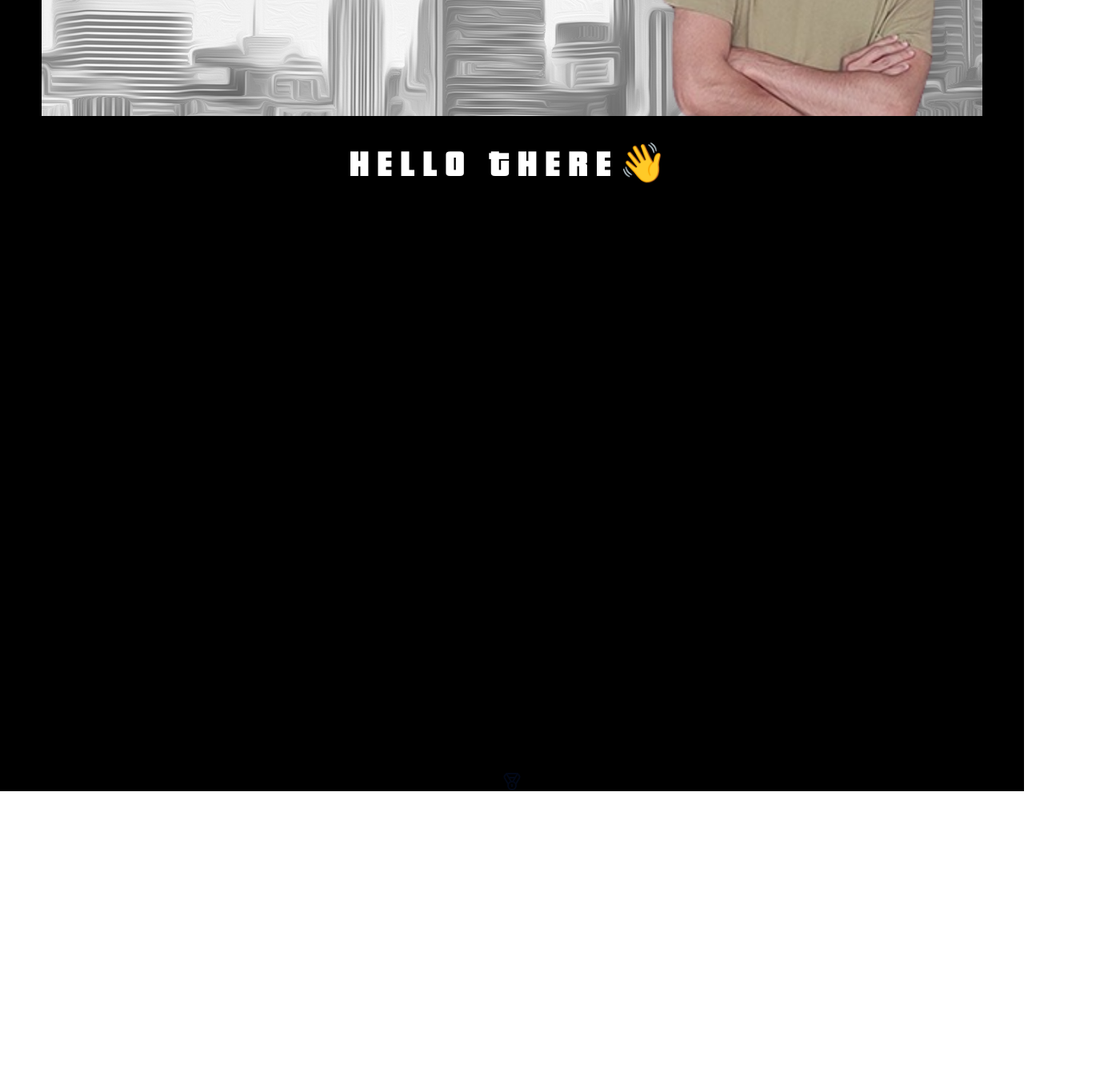
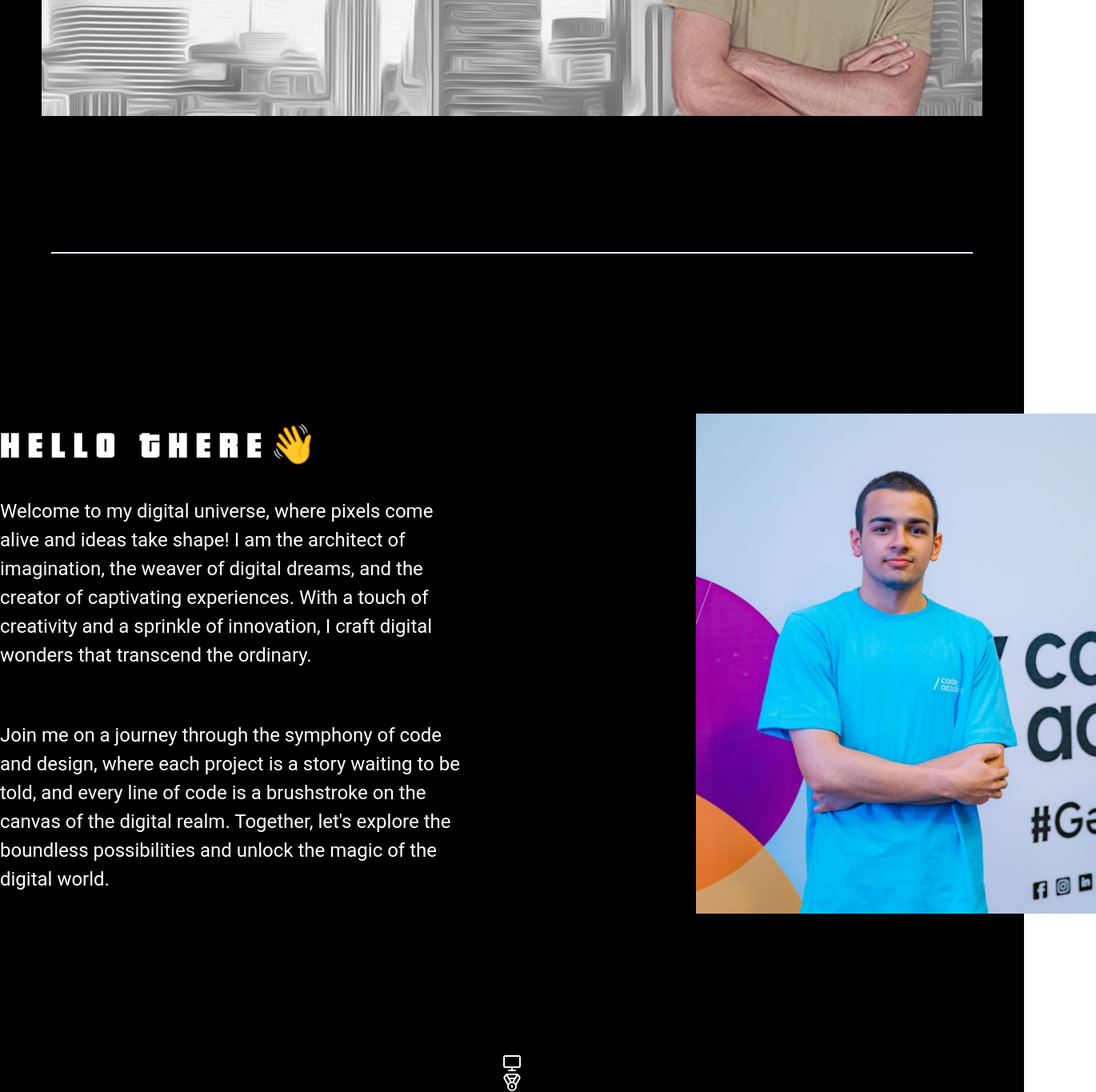
Before and after one commit to glaucc/gta4-themed-portfolio, a Next.js app: page / in a window 1280 px wide. Shown: the part 697-2062 px from the top of the page at 80% size, 1370 px wide, since content can reach past the window. Before the commit the page ends 1686 px from the top, so only its background shows below. Built offline with nearby package versions, Linux system fonts and the light colour scheme; no server answers; a web font is replaced by a local one.

Commit message:
Introduction section and skills icons

```diff
--- a/app/page.js
+++ b/app/page.js
@@ -4,7 +4,8 @@ import '../styles/styles.css'; // Import your CSS file with the necessary styles
 
 import figure1 from '../public/assets/img/GTA4-1-figure-removebg-preview.png'
 import figure2 from '../public/assets/img/bald.png';
-import gtaPoster from '../public/assets/img/gtaposter.jpg'
+import gtaPoster from '../public/assets/img/gtaposter.jpg';
+import yo_jj from '../public/assets/img/yo-jj.png';
 
 const audioUrl = "/assets/music/gta4-theme.mp3";
 
@@ -14,10 +15,11 @@ import { useState, useEffect } from 'react';
 import Link from 'next/link';
 import useSound from "use-sound";
 
-import { ArrowRight, Medal, MoveRight, Music, Pause, Play, SkipBack, SkipForward } from 'lucide-react';
+import { ArrowRight, Disc3, GemIcon, Medal, Monitor, MonitorCheck, MoveRight, Music, Music3, Pause, Play, SeparatorHorizontal, SkipBack, SkipForward } from 'lucide-react';
 import { Popover, PopoverContent, PopoverTrigger } from '@/components/ui/popover';
 import { Button } from '@/components/ui/button';
 import { Progress } from '@/components/ui/progress';
+import { Separator } from '@/components/ui/separator';
 
 
 export default function Home() {
@@ -26,10 +28,24 @@ export default function Home() {
   const [isPopupOpen, setIsPopupOpen] = useState(false);
   const [progress, setProgress] = useState(13)
   const [isPlaying, setIsPlaying] = useState(false)
-  const [hasClicked, setHasClicked] = useState(false); // New state to track whether the button has been clicked
+  const [hasClicked, setHasClicked] = useState(false);
+  const [isIconClicked, setIsIconClicked] = useState(false);
 
+  const toggleIcon = () => {
+    setIsIconClicked(!isIconClicked)
+  }
 
   const [play, { pause, duration, sound }] = useSound(audioUrl);
+
+  // const [isMounted, setIsMounted] = useState(false);
+
+  // useEffect(() => {
+  //   setIsMounted(true);
+  // }, []);
+
+  // if (!isMounted) {
+  //   return null;
+  // }
 
   const playingButton = () => {
     if (isPlaying) {
@@ -117,6 +133,8 @@ export default function Home() {
   // }
 
 
+
+
   return (
     <div className="min-h-screen flex flex-col items-center justify-center bg-black">
       <Head>
@@ -148,7 +166,7 @@ export default function Home() {
 
                     {!hasClicked && (
                       <div className='flex items-center first-play'>
-                      <p className="text-white mr-2">First Play the music </p> <MoveRight size={32} className='mr-6'/>
+                      <p className="text-white ml-[-40px] w-[380px]">First Play the music</p><Disc3/><MoveRight size={32} className='mr-6 ml-5'/>
                       </div>)}
                     </div>
                   <Popover>
@@ -184,7 +202,7 @@ export default function Home() {
 
       {isLoading ? (
         <>
-        <div className="gta-text mx-6 text-white">Loading...</div>
+        <div className="gta-text loading-bar mx-6 text-white">Loading...</div>
         <Progress value={progress} className="w-[20%]" />
         </>
       ) : (
@@ -225,25 +243,41 @@ export default function Home() {
             </audio>
       </div>
 
+      {/* Separator */}
+
+      <Separator className="mt-[150px]" />
+
+
     {/* Introfuction */}
 
-      <div className='introduction-main'>
-        <div className='int-img'></div>
-          <div className='int-text-sec'>
+      <div className='introduction-main flex flex-row mt-[200px]'>
+
+        <div className='int-text-sec mr-10  flex flex-col'>
             <div className='int-header gta-text'>Hello There👋</div>
-            <div className='int-text1'></div>
-            <div className='int-text2'></div>
+            <div className='gta-small-text int-text1 my-8 max-w-2xl'>Welcome to my digital universe, where pixels come alive and ideas take shape! I am the architect of imagination, the weaver of digital dreams, and the creator of captivating experiences. With a touch of creativity and a sprinkle of innovation, I craft digital wonders that transcend the ordinary.</div>
+            <div className='gta-small-text int-text2 my-8 max-w-2xl'>Join me on a journey through the symphony of code and design, where each project is a story waiting to be told, and every line of code is a brushstroke on the canvas of the digital realm. Together, let's explore the boundless possibilities and unlock the magic of the digital world.</div>
           </div>
+        <div className='int-img'>
+        <Image className="figureImg3 ml-[240px]" width={500} height={500} src={yo_jj} alt="Jofevn" />
         </div>
 
+      </div>
 
+      {/* Skills */}
+
+      <div className='skills-main'>
+          <div className='hoverme-text'></div>
+          <div className='skills-icon'>
+            {isIconClicked ? <MonitorCheck color='white' className='cursor-pointer' onClick={toggleIcon}/> : <Monitor color='white' className='cursor-pointer' onClick={toggleIcon}/>}
+          </div>
+      </div>
 
       <div className='experience-main'>
 
       </div>
 
       <div className='projects-main'>
-          <Medal />
+          <Medal color='white'/>
       </div>
 
       <div className='projects-contact'>
--- /dev/null
+++ b/components/ui/separator.jsx
@@ -0,0 +1,25 @@
+"use client"
+
+import * as React from "react"
+import * as SeparatorPrimitive from "@radix-ui/react-separator"
+
+import { cn } from "@/lib/utils"
+
+const Separator = React.forwardRef((
+  { className, orientation = "horizontal", decorative = true, ...props },
+  ref
+) => (
+  <SeparatorPrimitive.Root
+    ref={ref}
+    decorative={decorative}
+    orientation={orientation}
+    className={cn(
+      "shrink-0 bg-border",
+      orientation === "horizontal" ? "h-[2px] w-[90%]" : "h-full w-[1px]",
+      className
+    )}
+    {...props} />
+))
+Separator.displayName = SeparatorPrimitive.Root.displayName
+
+export { Separator }
--- a/package.json
+++ b/package.json
@@ -11,6 +11,7 @@
   "dependencies": {
     "@radix-ui/react-popover": "^1.0.7",
     "@radix-ui/react-progress": "^1.0.3",
+    "@radix-ui/react-separator": "^1.0.3",
     "@radix-ui/react-slot": "^1.0.2",
     "@radix-ui/react-tooltip": "^1.0.7",
     "class-variance-authority": "^0.7.0",
--- a/styles/styles.css
+++ b/styles/styles.css
@@ -4,7 +4,7 @@
     src: url('/assets/fonts/pricedown-bl.otf') format('opentype');
   }
 
-
+  /* @import url('https://fonts.googleapis.com/css2?family=Roboto:wght@500&display=swap'); */
 
 .container  {
     height: 100%;
@@ -23,6 +23,19 @@
     text-transform: uppercase;
     text-shadow: 2px 2px 2px rgba(0, 0, 0, 0.5);
     color: white;
+  }
+
+  .gta-small-text {
+    /* font-family: 'PricedownBL', sans-serif;
+    font-size: 1rem;
+    font-weight: 600;
+    letter-spacing: 0.2em;
+    text-transform: uppercase;
+    text-shadow: 2px 2px 2px rgba(0, 0, 0, 0.5);
+    color: white; */
+    color: white;
+    font-family: 'Roboto', sans-serif;
+    font-size: 1.5rem;
   }
 
   .gta-intro-text {
@@ -84,7 +97,7 @@
 
 .figureImg2 {
     position: relative;
-    bottom: 12vh;
+    bottom: 10vh;
     left: 15%;
     animation: movenico2 40s linear infinite;
     opacity: 1;
@@ -107,7 +120,7 @@
 
   @keyframes movenico2 {
     0% {
-        bottom: 12vh;
+        bottom: 10vh;
         left: 15%;
         transform: scale(1,1);
     }
@@ -160,6 +173,10 @@ music-icons:hover {
   color: gray;
 }
 
+.loading-bar {
+  margin-top: 15rem;
+}
+
 
 /* Introduction */
 
@@ -169,4 +186,5 @@ music-icons:hover {
 
 .int-header {
   font-size: 3rem;
+  /* margin-top: 1rem; */
 }
```
Also changed, not shown: public/assets/img/yo-jj.png (added), 1 other file (tests, documents, lock files or other folders).
